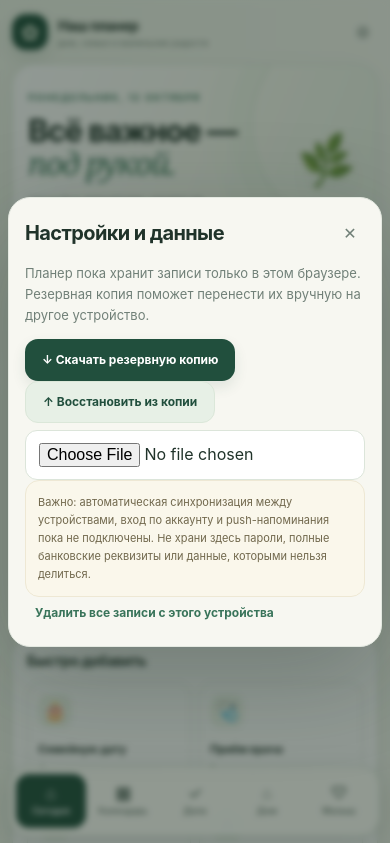
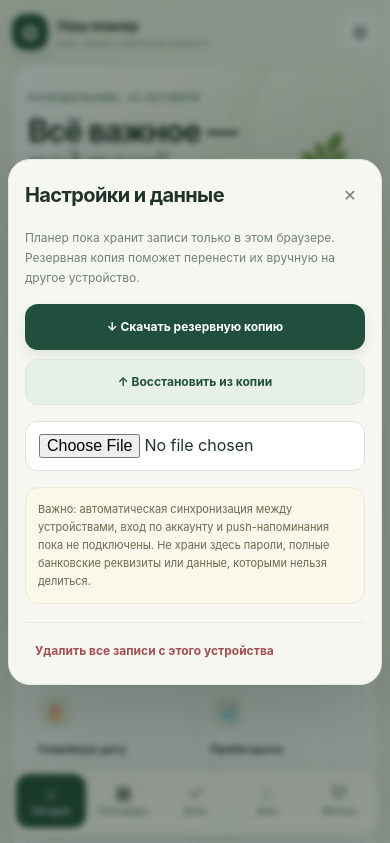
Before and after one commit to reket90-blip/family-planner, a website: page index.html in a window 390 px wide. Both pictures are taken after a click on the button "Настройки и резервная копия". Shown: the top 843 px of the page. Drawn offline with Linux system fonts and the light colour scheme.

Commit message:
Style compact settings and backup controls

```diff
--- a/styles.css
+++ b/styles.css
@@ -137,3 +137,20 @@ input,select,textarea{font-size:16px} /* Prevent Safari auto-zoom on focus */
 @media(hover:none){
   .panel:hover,.quick-action:hover,.day:hover{transform:none;box-shadow:var(--shadow)}
 }
+
+
+/* Compact settings and backup controls */
+.topbar-actions{display:flex;align-items:center;gap:8px}
+.settings-trigger{border:1px solid var(--line);background:rgba(255,255,255,.8);color:var(--green);width:40px;height:40px;font-size:18px}
+.settings-trigger:hover{background:var(--mint)}
+.settings-intro{font-size:12px;line-height:1.65;margin:16px 0}
+.settings-actions{display:grid;gap:9px;margin:16px 0}
+.settings-actions .button{width:100%;justify-content:center;min-height:46px}
+.settings-note{font-size:11px;line-height:1.65}
+.settings-footer{border-top:1px solid var(--line);margin-top:18px;padding-top:12px}
+.danger-link{color:#a14f51;text-align:left}
+@media(max-width:430px){
+  .topbar-actions{gap:5px}
+  .settings-trigger{width:36px;height:36px;min-width:36px}
+  #installBtn{font-size:10px;padding:8px}
+}
```
